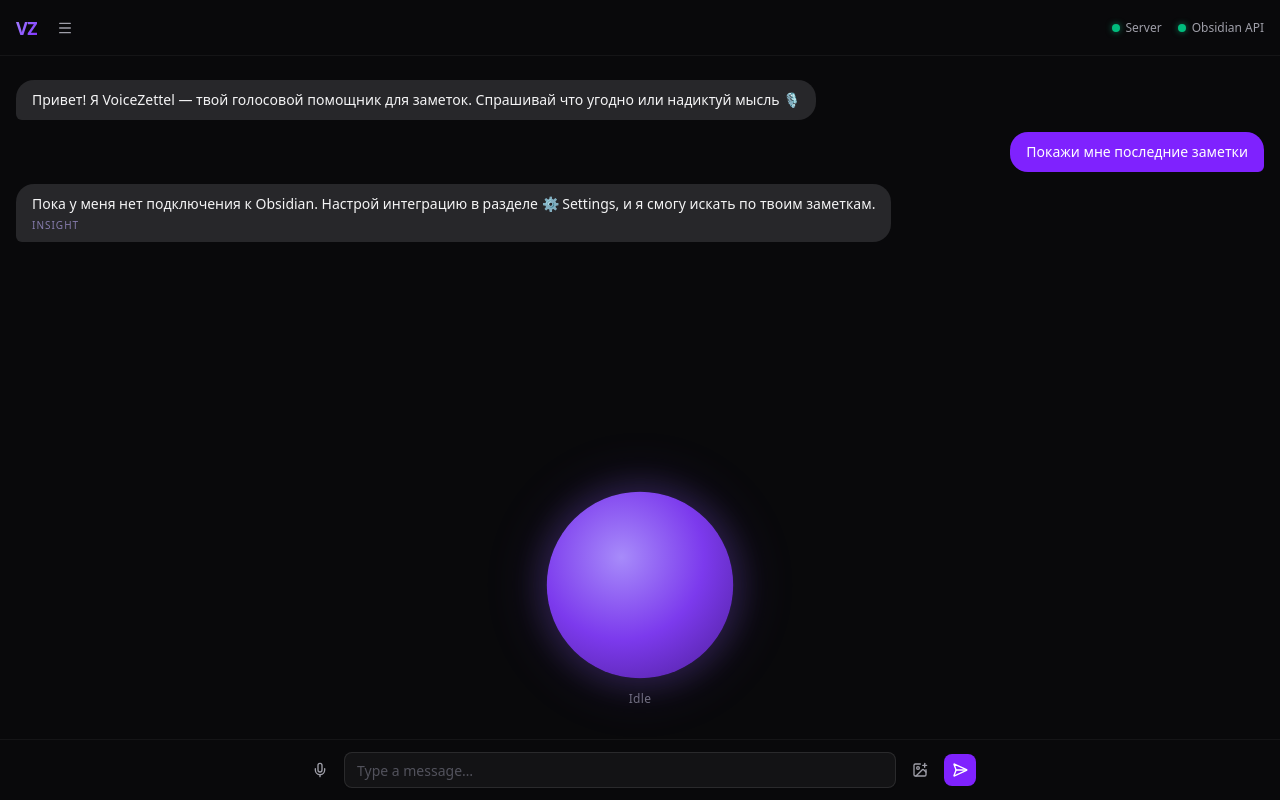
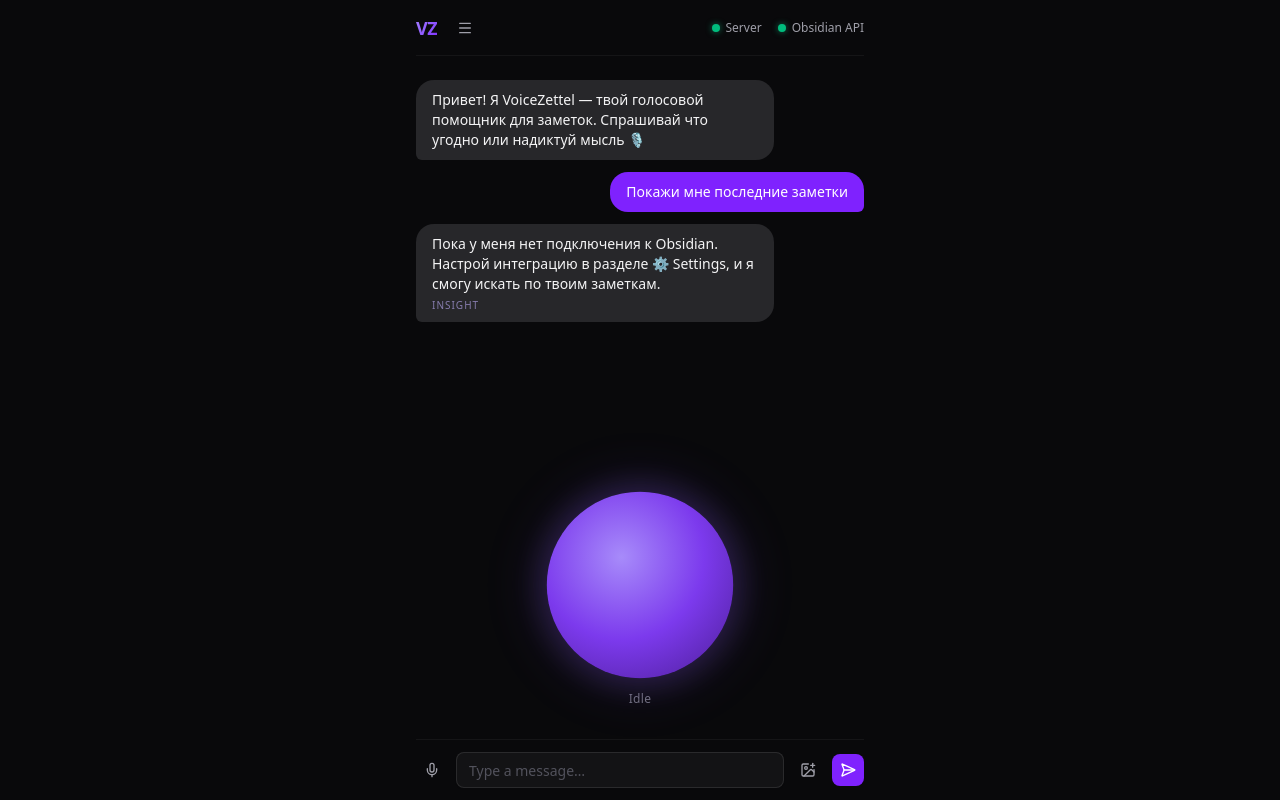
Before and after one commit to speaker1991/voicezettel, a Next.js app: page / in a window 1280 px wide. Built offline with nearby package versions, Linux system fonts and the light colour scheme.

Commit message:
Stage 4.1: centered chat layout

```diff
--- a/src/app/page.tsx
+++ b/src/app/page.tsx
@@ -6,13 +6,15 @@ import { InputBar } from "@/components/input/InputBar";
 export default function Home() {
   return (
     <div className="flex h-dvh flex-col bg-zinc-950">
-      <TopBar />
+      <div className="mx-auto flex w-full max-w-[480px] flex-1 flex-col min-h-0 px-4">
+        <TopBar />
 
-      <ChatArea />
+        <ChatArea />
 
-      <OrbArea />
+        <OrbArea />
 
-      <InputBar />
+        <InputBar />
+      </div>
     </div>
   );
 }
--- a/src/components/chat/ChatArea.tsx
+++ b/src/components/chat/ChatArea.tsx
@@ -37,7 +37,7 @@ export function ChatArea() {
 
     if (messages.length === 0) {
         return (
-            <div className="flex flex-1 flex-col items-center overflow-y-auto px-4 py-6">
+            <div className="flex flex-1 flex-col items-center overflow-y-auto py-6">
                 <p className="mt-auto text-sm text-zinc-600">
                     No messages yet
                 </p>
@@ -46,7 +46,7 @@ export function ChatArea() {
     }
 
     return (
-        <div className="flex flex-1 flex-col gap-3 overflow-y-auto px-4 py-6">
+        <div className="flex flex-1 flex-col gap-3 overflow-y-auto py-6">
             {messages.map((msg) => (
                 <MessageBubble key={msg.id} message={msg} />
             ))}
--- a/src/components/input/InputBar.tsx
+++ b/src/components/input/InputBar.tsx
@@ -6,8 +6,8 @@ import { Input } from "@/components/ui/input";
 
 export function InputBar() {
     return (
-        <div className="shrink-0 border-t border-white/5 px-4 py-3">
-            <div className="mx-auto flex w-full max-w-2xl items-center gap-2">
+        <div className="shrink-0 border-t border-white/5 py-3">
+            <div className="flex w-full items-center gap-2">
                 <Button
                     variant="ghost"
                     size="icon-sm"
--- a/src/components/layout/TopBar.tsx
+++ b/src/components/layout/TopBar.tsx
@@ -7,9 +7,8 @@ function StatusDot({ label, active }: { label: string; active: boolean }) {
   return (
     <div className="flex items-center gap-1.5">
       <span
-        className={`block size-2 rounded-full ${
-          active ? "bg-emerald-500 shadow-[0_0_6px_rgba(16,185,129,0.6)]" : "bg-red-500 shadow-[0_0_6px_rgba(239,68,68,0.6)]"
-        }`}
+        className={`block size-2 rounded-full ${active ? "bg-emerald-500 shadow-[0_0_6px_rgba(16,185,129,0.6)]" : "bg-red-500 shadow-[0_0_6px_rgba(239,68,68,0.6)]"
+          }`}
       />
       <span className="text-xs text-zinc-400">{label}</span>
     </div>
@@ -18,7 +17,7 @@ function StatusDot({ label, active }: { label: string; active: boolean }) {
 
 export function TopBar() {
   return (
-    <header className="flex h-14 shrink-0 items-center justify-between border-b border-white/5 px-4">
+    <header className="flex h-14 shrink-0 items-center justify-between border-b border-white/5">
       <div className="flex items-center gap-3">
         <span className="bg-gradient-to-br from-violet-400 to-violet-600 bg-clip-text text-lg font-bold tracking-tight text-transparent">
           VZ
```
